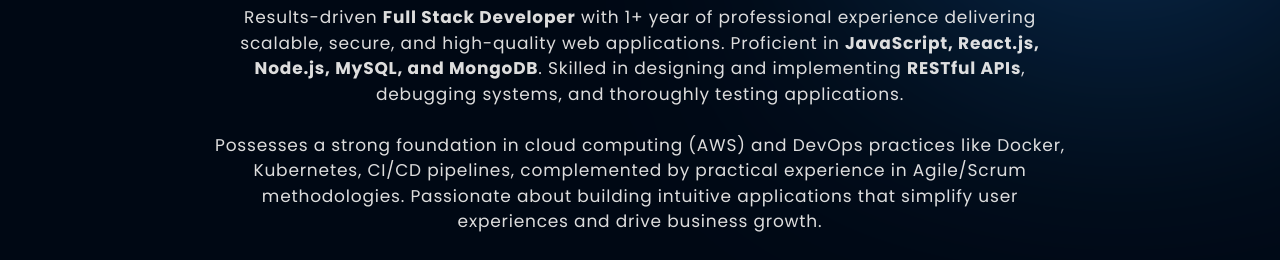
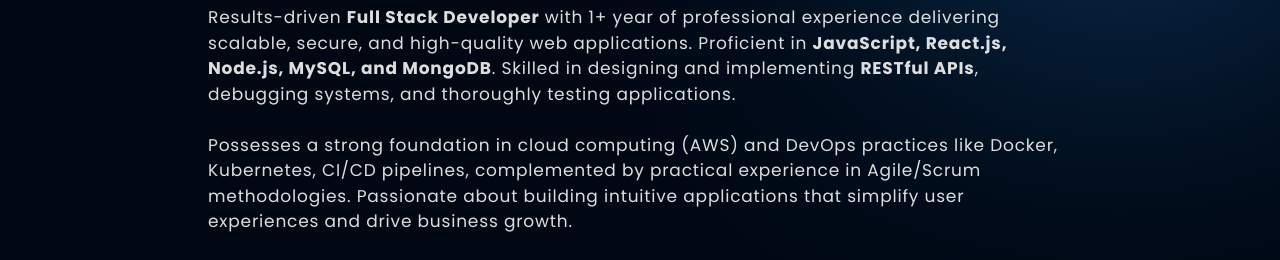
Before and after one commit to kishore906/MyPortfolio, a website: page index.html in a window 1280 px wide. Shown: the part 303-563 px from the top of the page. Drawn offline with nearby package versions, Linux system fonts and the light colour scheme; files that its build step writes are made by us from their sources; a web font is replaced by a local one.

Commit message:
Hero section updated

```diff
--- a/index.html
+++ b/index.html
@@ -105,7 +105,7 @@
               </h1>
 
               <p
-                class="max-w-4xl text-[15px] md:text-[16px] lg:text-[17px] pr-4 pl-4 pb-5"
+                class="max-w-4xl text-[15px] md:text-[16px] lg:text-[17px] pr-4 pl-4 pb-5 text-left"
               >
                 Results-driven <b>Full Stack Developer</b> with 1+ year of
                 professional experience delivering scalable, secure, and
```
